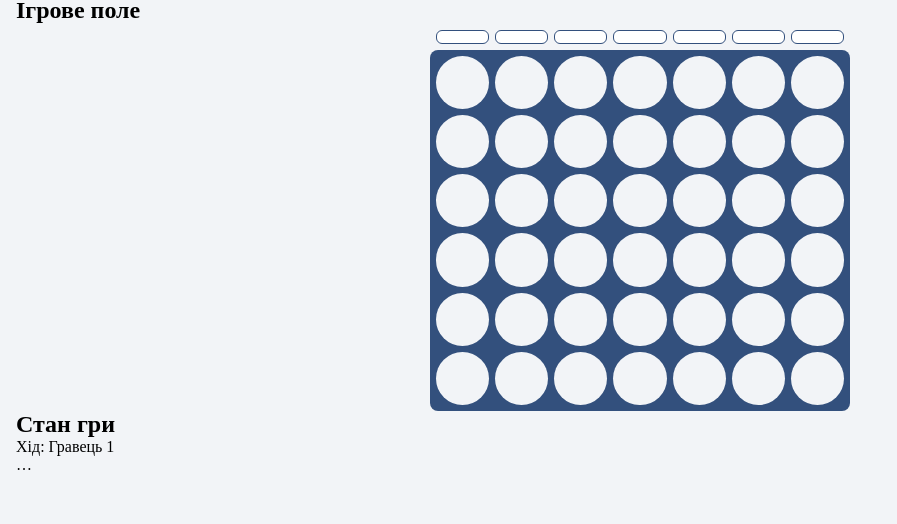
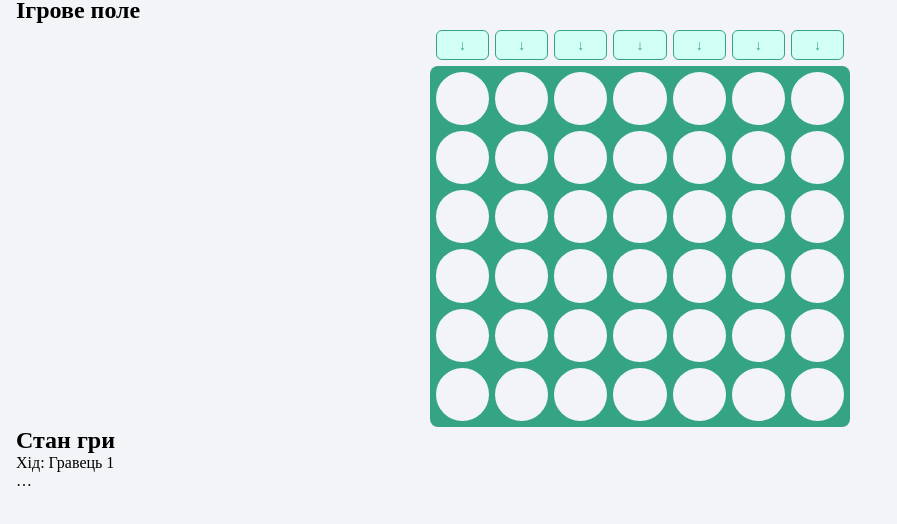
Before and after one commit to VeronikaSierkova/web-labs, a plain HTML site: page index.html in a window 1280 px wide. Shown: the part 56-580 px from the top of the page, without its empty margins (0-897 px from the left). Drawn offline with Linux system fonts and the light colour scheme.

Commit message:
Етап 3 повний

```diff
--- a/index.html
+++ b/index.html
@@ -15,13 +15,13 @@
             <section aria-labelledby="board-title">
                 <h2 id="board-title">Ігрове поле</h2>
                 <div class="controls">
-                    <button class="col-btn" type="button" aria-label="Скинути фішку 1"></button>
-                    <button class="col-btn" type="button" aria-label="Скинути фішку 2"></button>
-                    <button class="col-btn" type="button" aria-label="Скинути фішку 3"></button>
-                    <button class="col-btn" type="button" aria-label="Скинути фішку 4"></button>
-                    <button class="col-btn" type="button" aria-label="Скинути фішку 5"></button>
-                    <button class="col-btn" type="button" aria-label="Скинути фішку 6"></button>
-                    <button class="col-btn" type="button" aria-label="Скинути фішку 7"></button>
+                    <button class="col-btn" type="button" aria-label="Скинути фішку 1">↓</button>
+                    <button class="col-btn" type="button" aria-label="Скинути фішку 2">↓</button>
+                    <button class="col-btn" type="button" aria-label="Скинути фішку 3">↓</button>
+                    <button class="col-btn" type="button" aria-label="Скинути фішку 4">↓</button>
+                    <button class="col-btn" type="button" aria-label="Скинути фішку 5">↓</button>
+                    <button class="col-btn" type="button" aria-label="Скинути фішку 6">↓</button>
+                    <button class="col-btn" type="button" aria-label="Скинути фішку 7">↓</button>
                 </div>
                 <div class="board" id="board">
                     <div class="cell"></div>
--- a/style.css
+++ b/style.css
@@ -2,14 +2,14 @@
 *::before,
 *::after {
     box-sizing: border-box;
-    margin: 0;
+    margin: 0; /*прибирає зовнішні відступи за замовчуванням, які браузери автоматично додають до багатьох тегів*/
     padding: 0;
 }
 
 :root {
-    --cols: 7;          /* кількість колонок на дошці */
-    --paper: #f2f4f7;   /* тло сторінки */
-    --board: #33507d;   /* тло дошки */
+    --cols: 7;
+    --paper: #f2f4f7;
+    --board: #34a484;
     --hole:  #f2f4f7;   /* порожня клітинка */
     --disc-1: #c8324a;  /* фішка першого гравця */
     --disc-2: #e0a32e;  /* фішка другого */
@@ -29,7 +29,6 @@ body {
     background: var(--board);
     /* не ширше 420px, але й не ширше 88% екрана */
     width: min(420px, 88vw);
-    box-sizing: border-box; /* враховуємо паддінги у ширину */
     border-radius: 8px;
     margin: 0 auto;
 }
@@ -45,14 +44,14 @@ body {
     grid-template-columns: repeat(var(--cols, 7), 1fr);
     gap: var(--gap);
     width: min(420px, 88vw);
-    box-sizing: border-box;
-    padding: var(--gap); /* ТОЧНО ТАКИЙ ЖЕ ПАДДІНГ, ЯК У ДОШКИ! */
+    padding: var(--gap);
     margin: 0 auto;
+    border-radius: 8px;
 }
 
 .col-btn {
     padding: 6px 0;
-    background-color: #ffffff;
+    background-color: #d1fff4;
     color: var(--board);
     border: 1.5px solid var(--board);
     border-radius: 6px;
@@ -63,5 +62,5 @@ body {
 }
 
 .col-btn:hover {
-  background-color: #76c1ff;
+  background-color: #5adbb0;
 }
```
